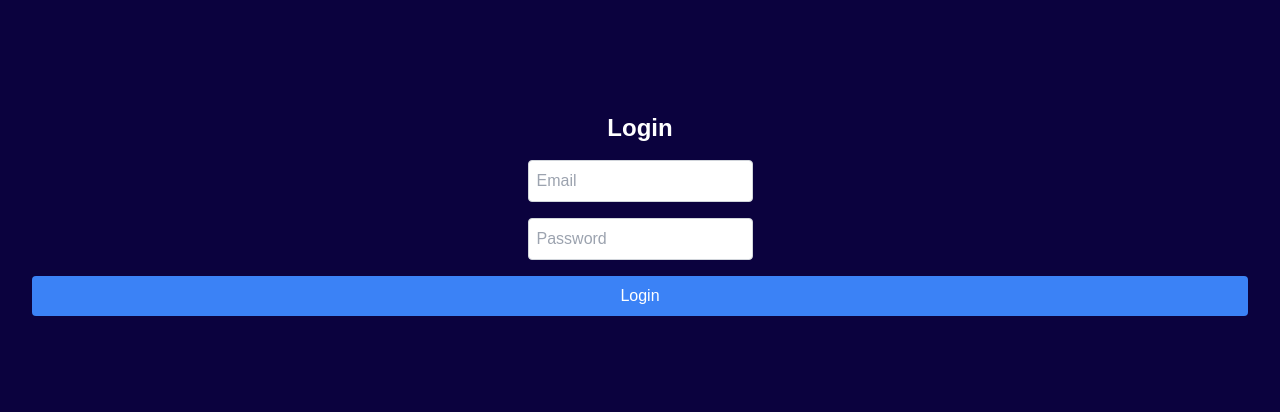
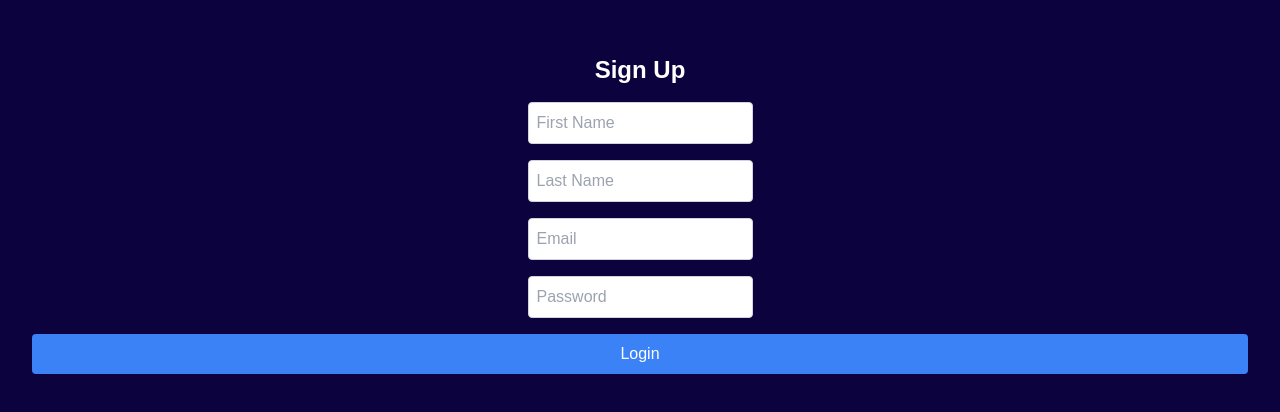
Before and after one commit to GokalpGokdogan/StarMission, a React (Create React App) app: page / in a window 1280 px wide. Shown: the part 186-598 px from the top of the page. Built offline with nearby package versions, Linux system fonts and the light colour scheme.

Commit message:
sign up created

```diff
--- a/src/App.js
+++ b/src/App.js
@@ -1,10 +1,12 @@
 import logo from './logo.svg';
 import Login from './screens/Login';
+import SignUp from "./screens/SignUp";
 
 function App() {
   return (
     <div className='bg-main-bg h-screen'>
-      <Login></Login>
+        {/*<Login></Login>*/}
+        <SignUp></SignUp>
     </div>
   );
 }
--- /dev/null
+++ b/src/screens/SignUp.js
@@ -0,0 +1,48 @@
+import React, {useState} from "react";
+
+const SignUp = () => {
+    const [email, setEmail] = useState('');
+    const [password, setPassword] = useState('');
+
+    const handleEmailChange = (e) => setEmail(e.target.value);
+    const handlePasswordChange = (e) => setPassword(e.target.value);
+    const handleSubmit = (e) => {
+        e.preventDefault();
+        // Add login functionality here
+    };
+
+    return (
+        <form onSubmit={handleSubmit} className="bg-main-bg p-8 rounded shadow-md flex flex-col justify-center items-center h-full">
+            <h2 className="text-2xl font-bold mb-4 text-white">Sign Up</h2>
+            <input
+                type="first-name"
+                placeholder="First Name"
+                className="mb-4 p-2 border border-gray-300 rounded"
+            />
+            <input
+                type="last-name"
+                placeholder="Last Name"
+                className="mb-4 p-2 border border-gray-300 rounded"
+            />
+            <input
+                type="email"
+                placeholder="Email"
+                value={email}
+                onChange={handleEmailChange}
+                className="mb-4 p-2 border border-gray-300 rounded"
+            />
+            <input
+                type="password"
+                placeholder="Password"
+                value={password}
+                onChange={handlePasswordChange}
+                className="mb-4 p-2 border border-gray-300 rounded"
+            />
+            <button type="submit" className="w-full bg-blue-500 text-white py-2 rounded">
+                Login
+            </button>
+        </form>
+    );
+}
+
+export default SignUp;
```
